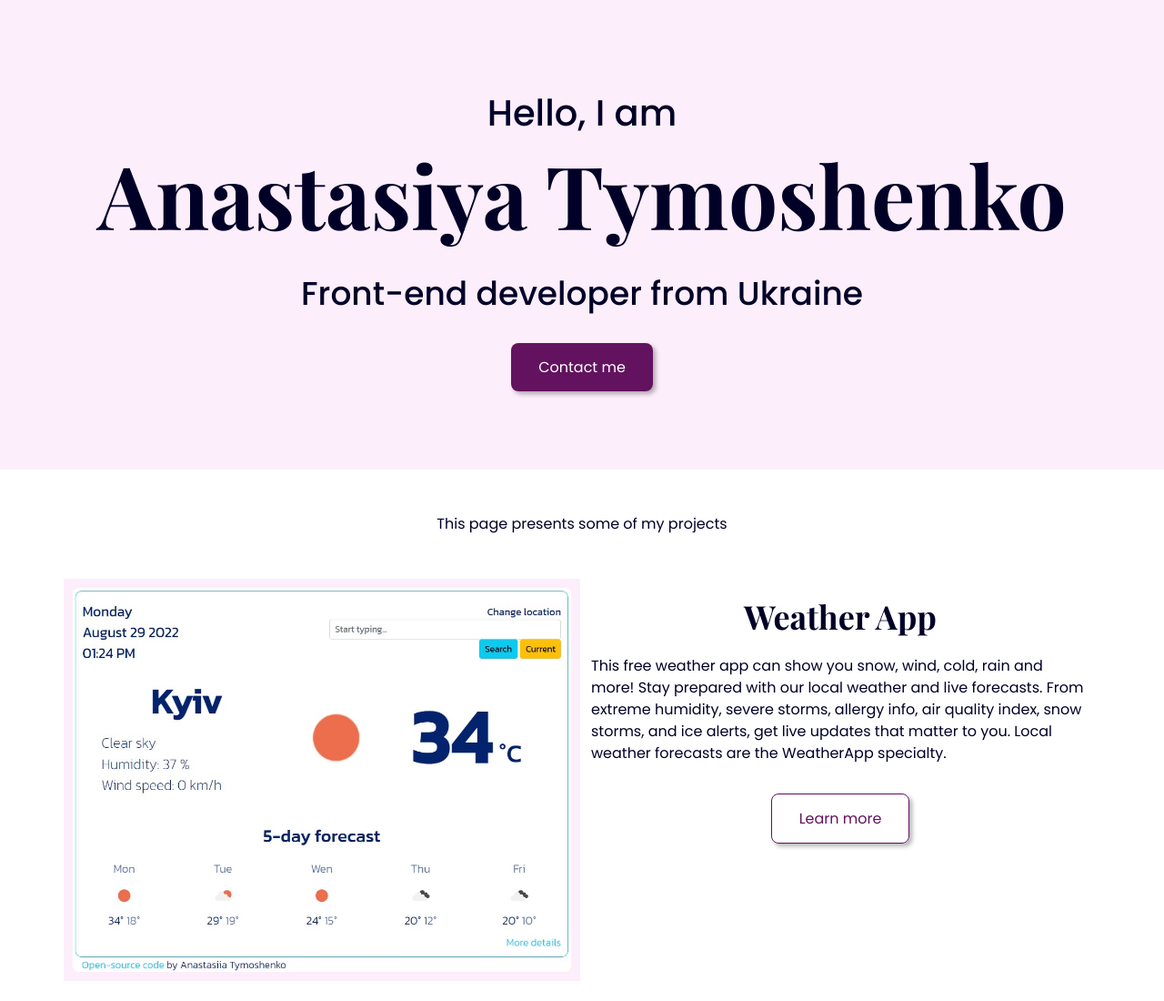
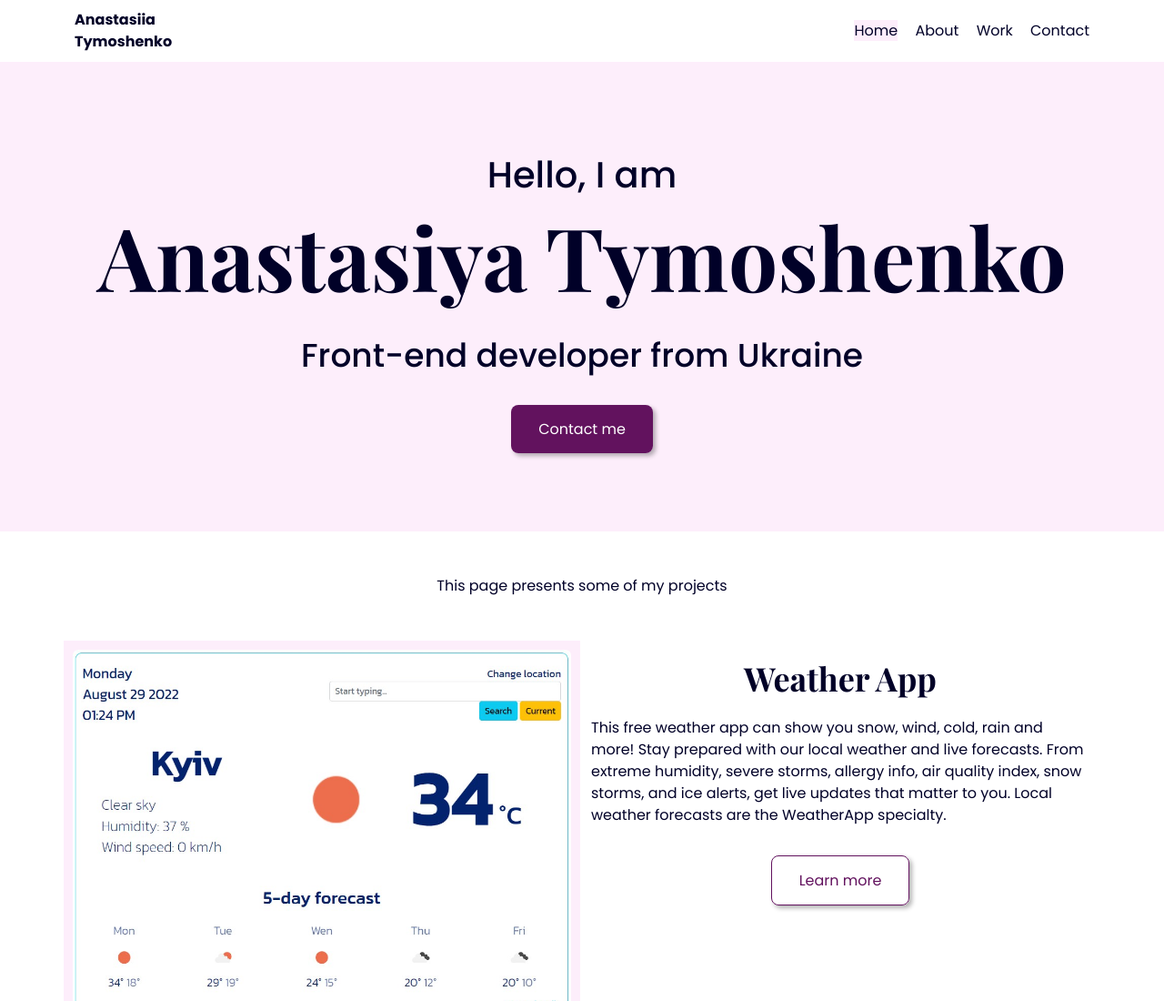
Before and after one commit to Anastasiia-Tymoshenko/shecodes-portfolio-project, a plain HTML site: page index.html in a window 1280 px wide. Shown: the top 1100 px of the page at 91% size. Drawn offline with nearby package versions, Linux system fonts and the light colour scheme.

Commit message:
Added nav bar

```diff
--- a/index.html
+++ b/index.html
@@ -31,6 +31,29 @@
   </head>
 
   <body>
+    <div class="container">
+      <nav class="d-flex justify-content-between">
+        <span
+          >Anastasiia
+          <br />
+          Tymoshenko</span
+        >
+        <ul>
+          <li>
+            <a href="/" class="active">Home</a>
+          </li>
+          <li>
+            <a href="/about.html" target="_blank">About</a>
+          </li>
+          <li>
+            <a href="/work.html" target="_blank">Work</a>
+          </li>
+          <li>
+            <a href="/contact.html" target="_blank">Contact</a>
+          </li>
+        </ul>
+      </nav>
+    </div>
     <section class="start-section">
       <h2>Hello, I am</h2>
       <h1>Anastasiya Tymoshenko</h1>
--- a/styles/style.css
+++ b/styles/style.css
@@ -27,6 +27,39 @@ h1 {
 
 h2 {
   font-size: 40px;
+}
+
+nav {
+  padding: 10px 0;
+}
+
+nav span {
+  font-weight: 700;
+}
+
+nav ul {
+  margin: 0;
+  padding: 0;
+}
+
+nav li {
+  display: inline;
+  line-height: 3;
+  margin-left: 15px;
+  text-decoration: none;
+}
+
+nav a {
+  text-decoration: none;
+  color: var(--text-color);
+}
+
+nav a:hover {
+  color: var(--main-color);
+}
+
+nav a.active {
+  background-color: var(--secondary-color);
 }
 
 footer {
@@ -132,7 +165,7 @@ footer {
 
 @media (max-width: 768px) {
   .start-section h1 {
-    font-size: 70px;
+    font-size: 60px;
   }
   .image-col {
     display: none;
@@ -143,4 +176,8 @@ footer {
   .about-section p {
     text-align: center;
   }
+
+  nav span {
+    display: none;
+  }
 }
```
